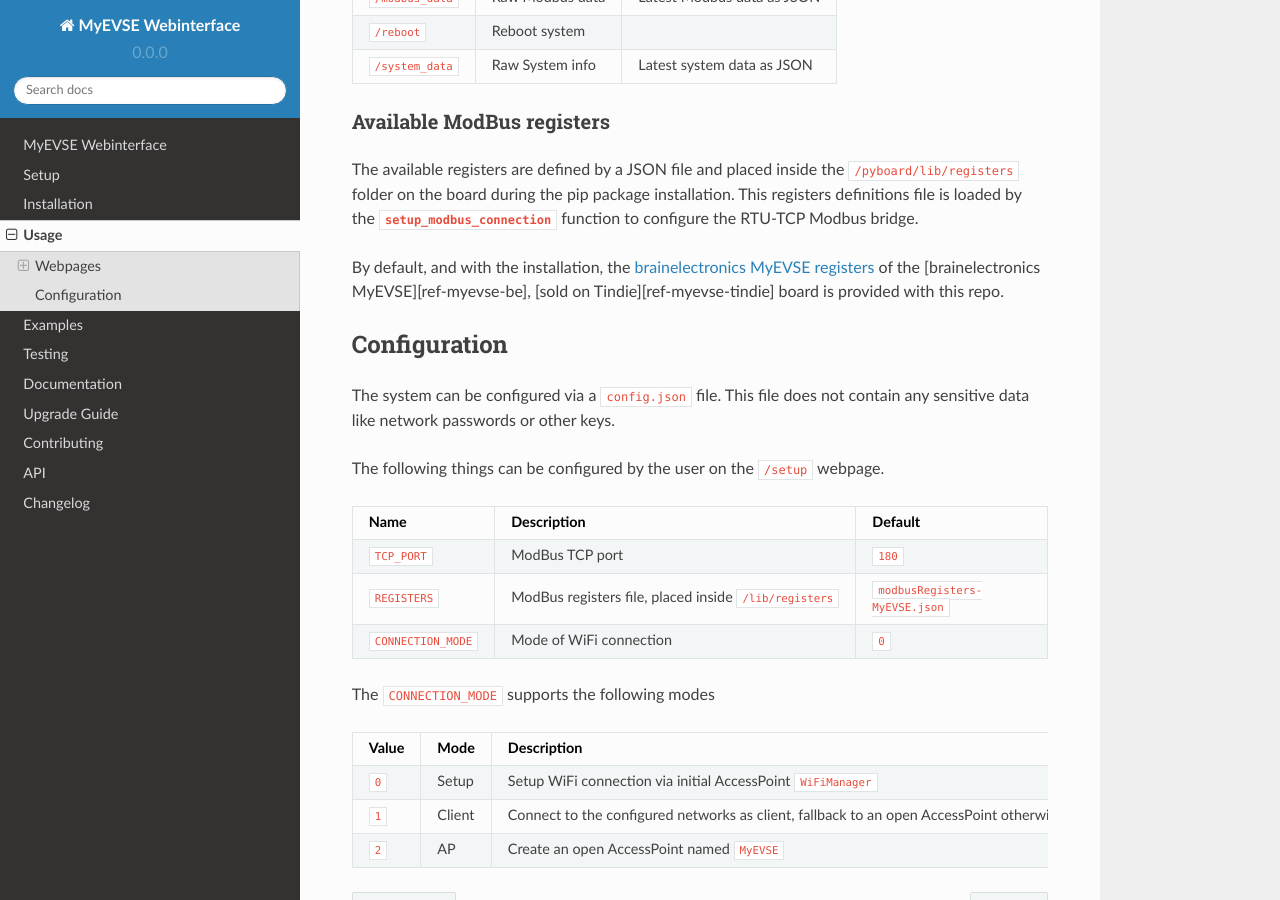
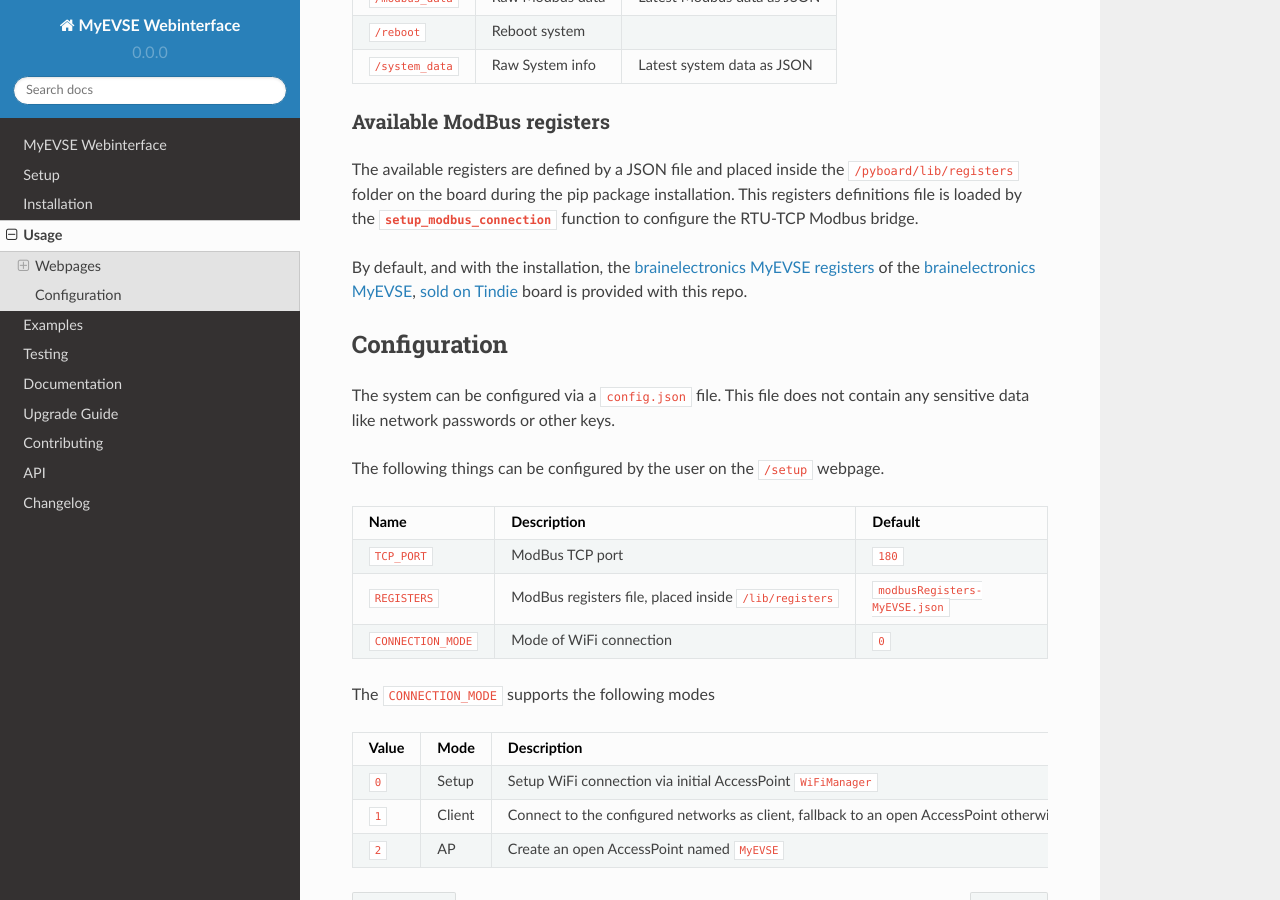
Before and after one commit to brainelectronics/MyEVSE-Webinterface, a Sphinx documentation site: the page built from docs/USAGE.md, in a window 1280 px wide and 900 px high, scrolled down 887 px. Built offline with Sphinx 7.4.7 and the Read the Docs theme 2.0.0, drawn with Linux system fonts in a browser that asks for light colours; some of the changed lines change nothing that is shown.

Commit message:
add missing references in USAGE file

```diff
--- a/docs/USAGE.md
+++ b/docs/USAGE.md
@@ -69,4 +69,6 @@
 <!-- | `3`   | Managed     | Managed by a higher level device, for multi device usage | -->
 
 <!-- links -->
-[ref-myevse-register-file]: https://github.com/brainelectronics/myevse-webinterface/tree/develop/registers/modbusRegisters-MyEVSE.json
+[ref-myevse-register-file]: https://github.com/brainelectronics/MyEVSE-Webinterface/blob/main/registers/modbusRegisters-MyEVSE.json
+[ref-myevse-be]: https://brainelectronics.de/
+[ref-myevse-tindie]: https://www.tindie.com/stores/brainelectronics/
```
